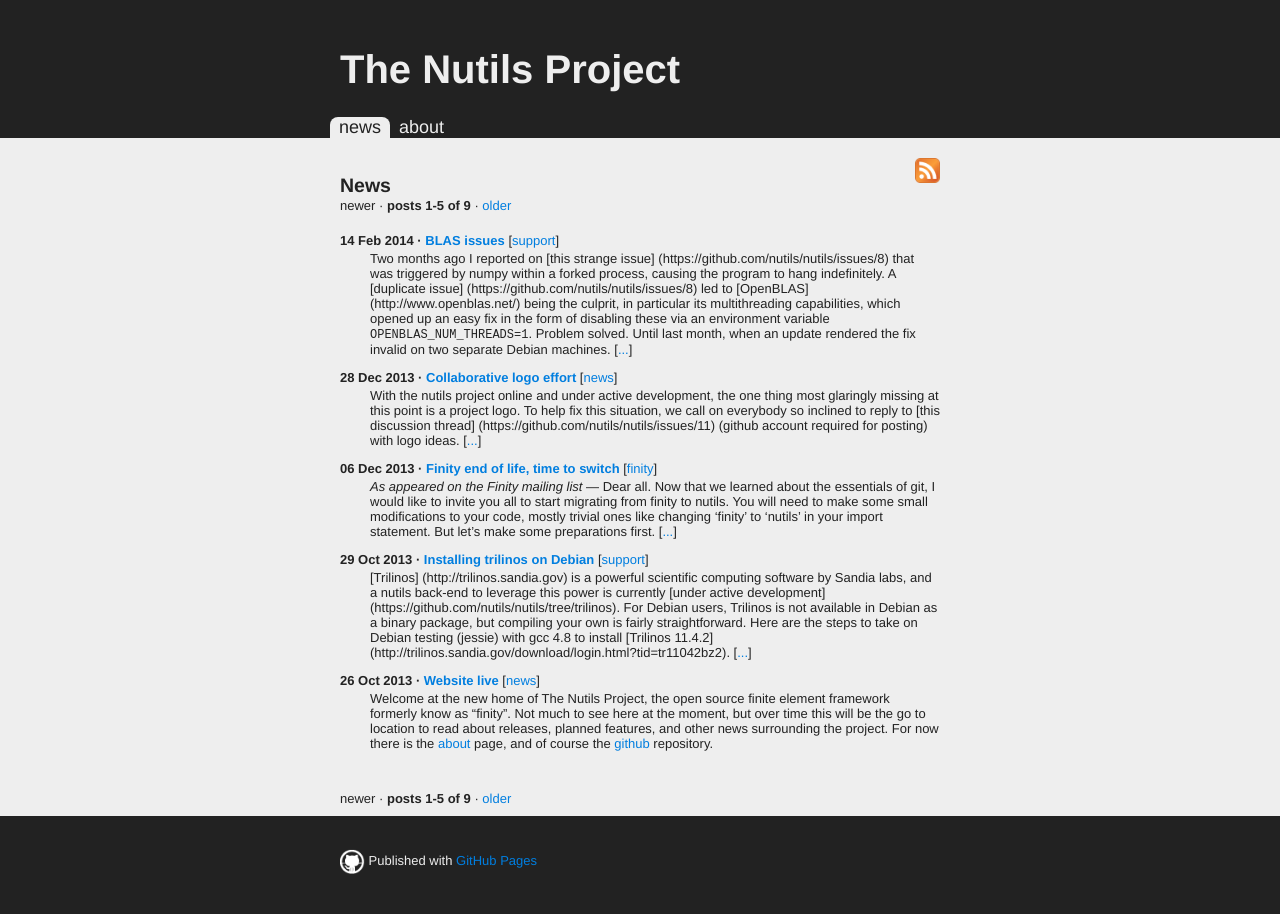
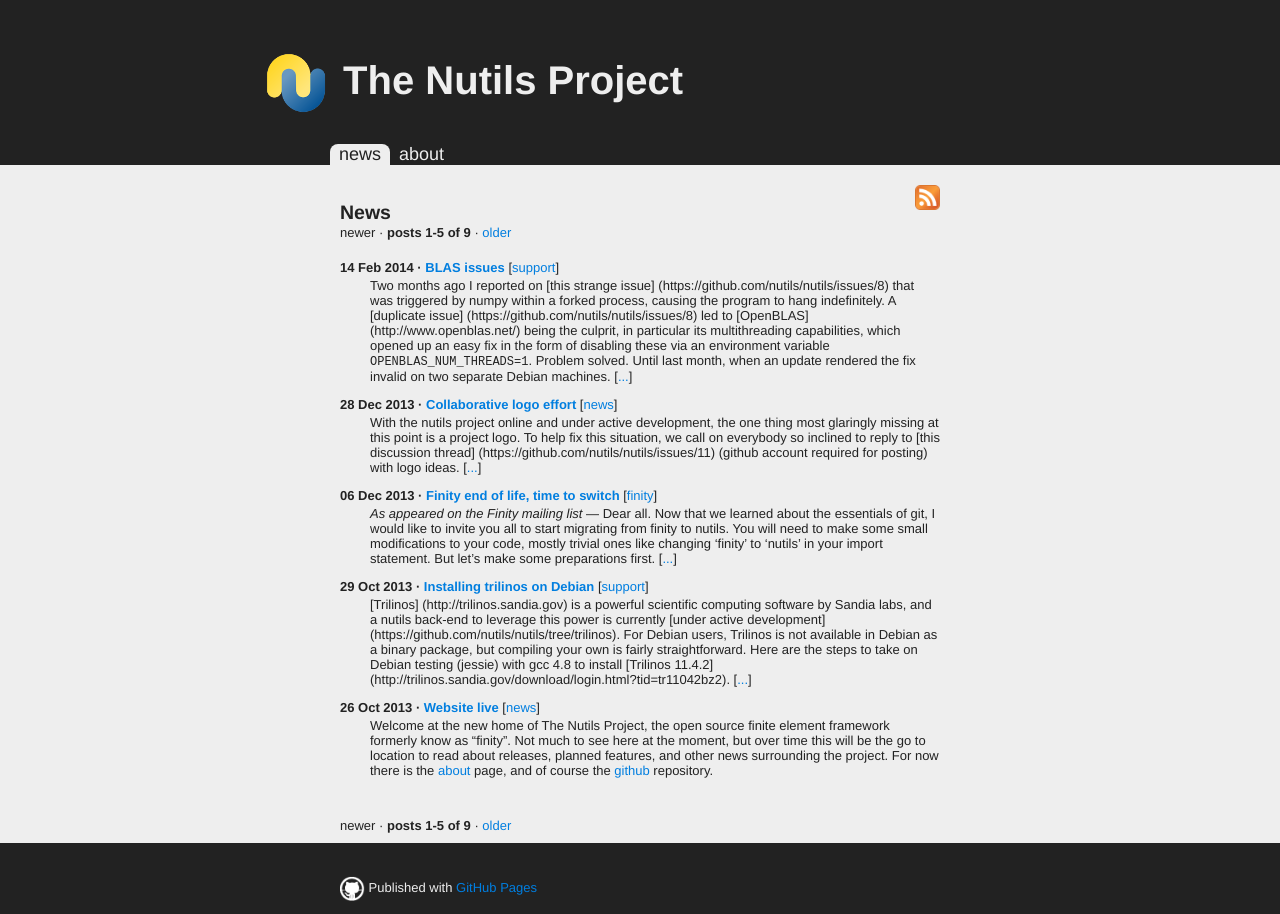
Before and after one commit to nutils/nutils.github.io, a Jekyll site: the page built from index.html, in a window 1280 px wide. Built offline with Jekyll 4.4.1, drawn with Linux system fonts in a browser that asks for light colours; Markdown is read by kramdown in place of the engine named in the settings; the list of posts is cut into pages by our own code.

Commit message:
embed nutils logo

```diff
--- a/_layouts/default.html
+++ b/_layouts/default.html
@@ -4,7 +4,7 @@ layout: body
 
 <div id="header_wrap" class="outer">
   <header class="inner">
-    <h1>{{ site.name }}</h1>
+    <h1><img src="/images/nutilslogo.png" class="logo"> {{ site.name }}</h1>
     <div id="tabbar">
     {% capture alltabs %}{% for tab in site.tabs %}  {{ tab.title }}  {% endfor %}{% endcapture %}
     {% assign scale = alltabs | size | divided_by: 100. %}
--- a/css/main.css
+++ b/css/main.css
@@ -119,6 +119,11 @@ code {
   float: right;
 }
 
+img.logo {
+  vertical-align: middle;
+  margin-left: -80px;
+}
+
 img.icon {
   height: 25px;
   vertical-align: middle;
```
